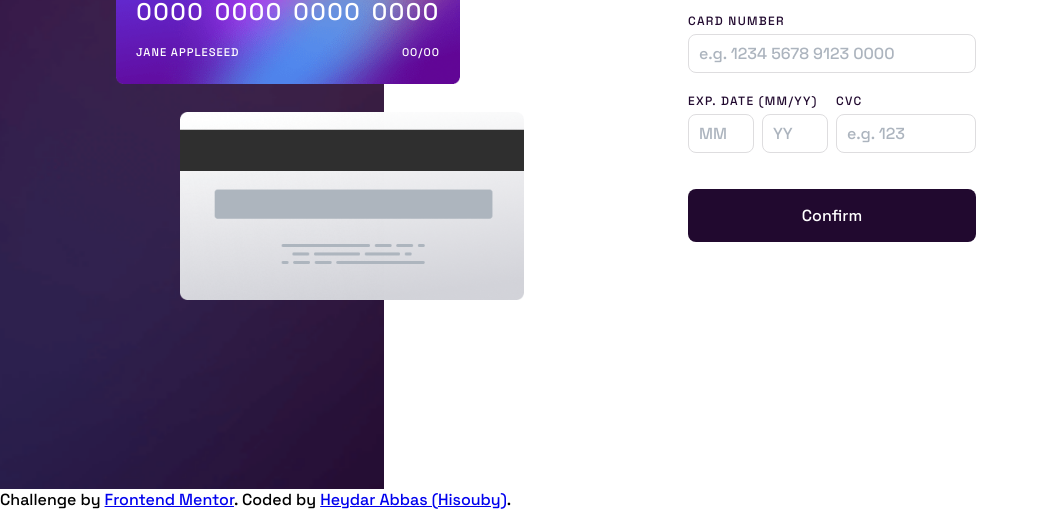
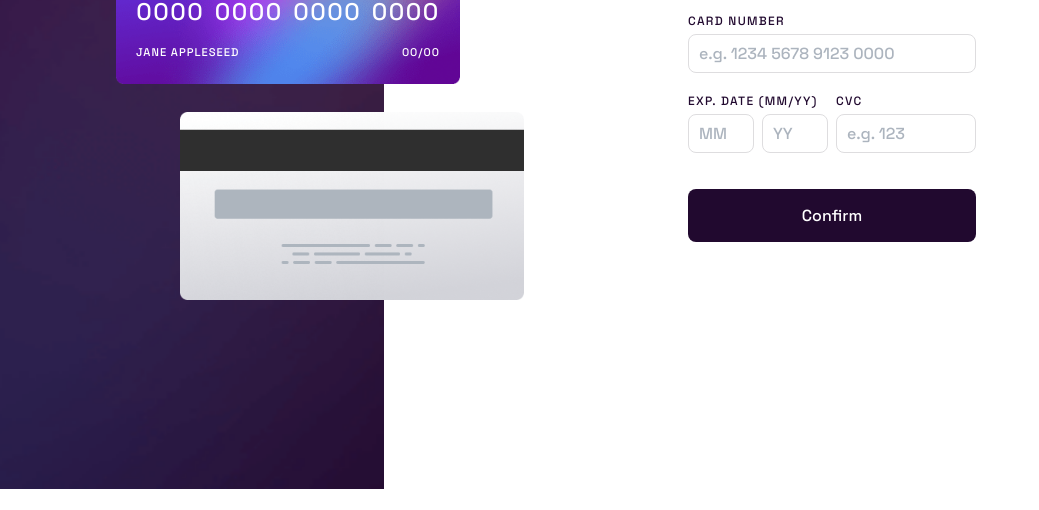
Before and after one commit to heydarabbas89/Front-End-Mentor---ch02, a plain HTML site: page index.html in a window 1280 px wide. Shown: the part 311-821 px from the top of the page, without its empty margins (0-1039 px from the left). After the commit the page ends 800 px from the top, so only its background shows below. Drawn offline with Linux system fonts and the light colour scheme.

Commit message:
Remove useless element

```diff
--- a/index.html
+++ b/index.html
@@ -152,12 +152,5 @@
 			</article>
 			<!-- /Article -->
 		</div>
-
-		<div class="attribution">
-			Challenge by
-			<a href="https://www.frontendmentor.io?ref=challenge" target="_blank"
-				>Frontend Mentor</a
-			>. Coded by <a href="#">Heydar Abbas (Hisouby)</a>.
-		</div>
 	</body>
 </html>
```
